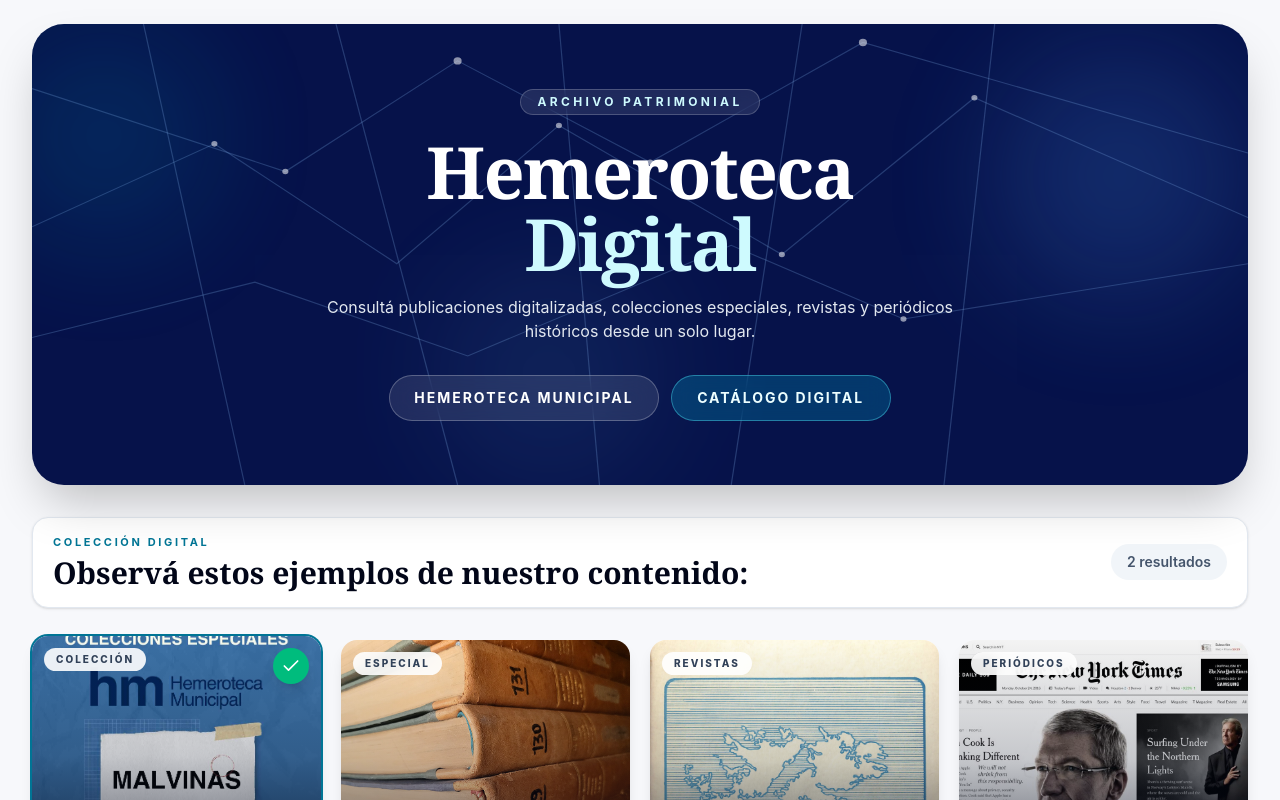
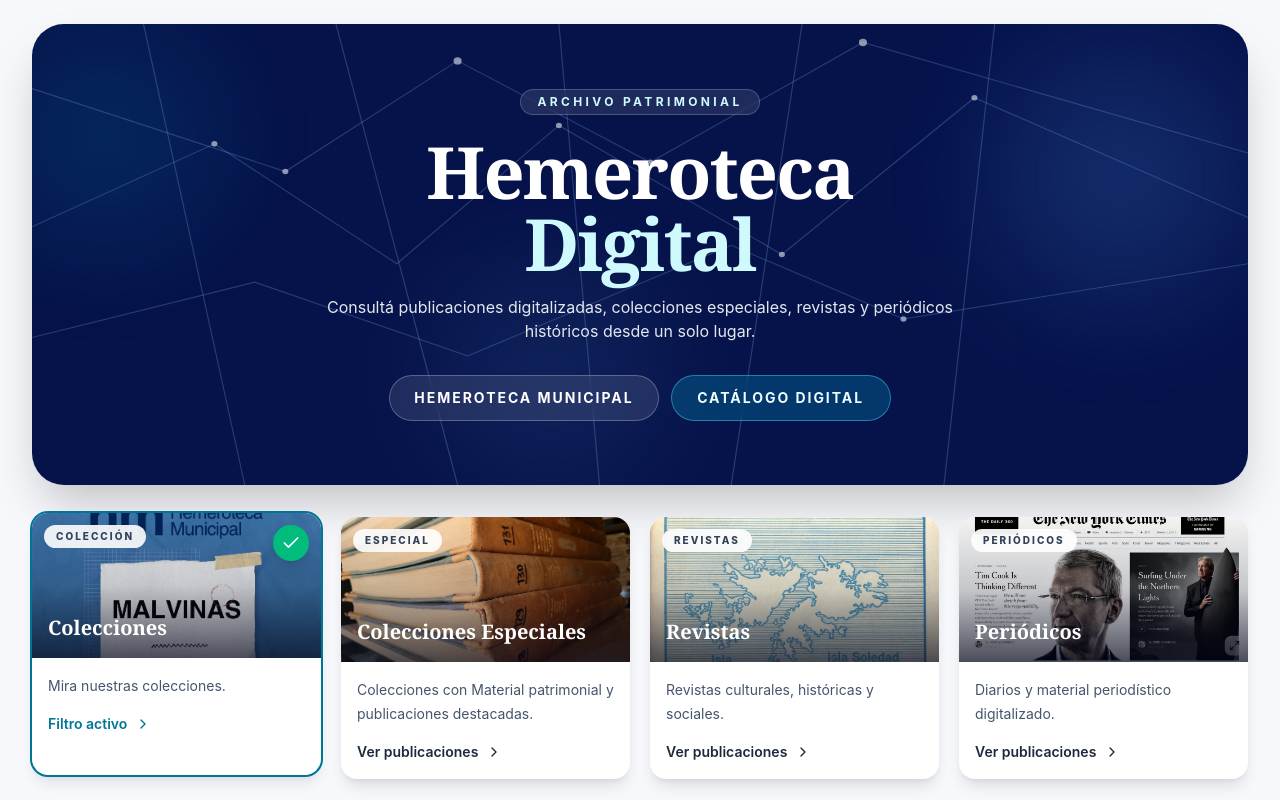
Before and after one commit to sfvc/hemeroteca-front, a React (Vite) app: page /hemeroteca-digital in a window 1280 px wide. Shown: the top 800 px of the page. Built offline with nearby package versions, Linux system fonts and the light colour scheme.

Commit message:
Catalogo municipal con solo filtros anashei

```diff
--- a/src/components/extras/EditorialNavbar.tsx
+++ b/src/components/extras/EditorialNavbar.tsx
@@ -210,7 +210,7 @@ export default function EditorialHero() {
 
       {/* CONTENIDO */}
       <div className="w-full px-4 pt-6 sm:px-6 lg:px-8">
-        <div className="border-b border-slate-300 pb-6">
+        <div className="border-b border-slate-200 pb-6">
           <div className="text-center">
             {loading ? (
               <div className="flex flex-col items-center gap-4 animate-pulse">
--- a/src/pages/HemerotecaDigital/HemerotecaDigital.tsx
+++ b/src/pages/HemerotecaDigital/HemerotecaDigital.tsx
@@ -131,14 +131,14 @@ const filtros: FiltroCard[] = [
   {
     id: "colecciones",
     titulo: "Colecciones",
-    descripcion: "Explorá todas las publicaciones digitales disponibles.",
+    descripcion: "Mira nuestras colecciones.",
     imagen: "/ColeccionesMalvinas.jpg",
     badge: "Colección",
   },
   {
     id: "especiales",
     titulo: "Colecciones Especiales",
-    descripcion: "Material patrimonial y publicaciones destacadas.",
+    descripcion: "Colecciones con Material patrimonial y publicaciones destacadas.",
     imagen: "/ColeccionesEsp.jpg",
     badge: "Especial",
   },
@@ -248,11 +248,9 @@ function HeroHemerotecaDigital({
             Hemeroteca Municipal
           </button>
 
-          {/* BOTON A HEMEROTECA DIGITAL QUE YA MURIO */}
-
           <button
             onClick={() => navigate("/catalogo-digital")}
-            className="cursor-pointer inline-flex min-w-55 items-center justify-center rounded-full border border-cyan-300/40 bg-cyan-400/20 px-6 py-3 text-sm font-bold uppercase tracking-[0.14em] text-cyan-50 backdrop-blur-md transition hover:bg-cyan-300 hover:text-slate-950"
+            className="cursor-pointer inline-flex min-w-55 items-center justify-center rounded-full border border-cyan-300/40 bg-cyan-400/20 px-6 py-3 text-sm font-bold uppercase tracking-[0.14em] text-cyan-50 backdrop-blur-md transition hover:bg-cyan-500 hover:text-slate-950"
           >
             Catálogo Digital
           </button>
@@ -284,7 +282,7 @@ function FiltroPrincipalCard({
           : "hover:-translate-y-1 hover:shadow-xl"
       }`}
     >
-      <div className="relative aspect-6/5 overflow-hidden">
+      <div className="relative aspect-6/3 overflow-hidden">
         <img
           src={item.imagen}
           alt={item.titulo}
@@ -388,21 +386,6 @@ export default function HemerotecaDigital() {
       <div className="mx-auto max-w-7xl px-4 py-6 md:px-6 lg:px-8">
         <HeroHemerotecaDigital navigate={navigate} />
 
-        <div className="mt-8 flex flex-wrap items-center justify-between gap-4 rounded-2xl border border-slate-200 bg-white px-5 py-4 shadow-sm">
-          <div>
-            <p className="text-[11px] font-bold uppercase tracking-[0.24em] text-cyan-700">
-              Colección digital
-            </p>
-            <h2 className="mt-1 font-serif text-2xl font-black text-slate-950 md:text-3xl">
-              Observá estos ejemplos de nuestro contenido:
-            </h2>
-          </div>
-          <div className="rounded-full bg-slate-100 px-4 py-2 text-sm font-semibold text-slate-600">
-            {itemsFiltrados.length} resultado
-            {itemsFiltrados.length === 1 ? "" : "s"}
-          </div>
-        </div>
-
         {/* Tarjetas de filtro */}
         <div className="mt-8 grid grid-cols-1 gap-5 sm:grid-cols-2 xl:grid-cols-4">
           {filtros.map((filtro) => (
--- a/src/pages/HemerotecaMunicipal/CatalogoMunicipal.tsx
+++ b/src/pages/HemerotecaMunicipal/CatalogoMunicipal.tsx
@@ -113,7 +113,10 @@ function ResultadoMunicipalCard({ item }: { item: ItemCatalogo }) {
         <div className="p-5">
           <div className="flex flex-wrap items-center gap-2">
             <span className="rounded-full bg-emerald-100 px-3 py-1 text-xs font-bold uppercase tracking-[0.15em] text-emerald-700">
-              Disponible
+              DISPONIBLE
+            </span>
+            <span className="rounded-full bg-cyan-100 px-3 py-1 text-xs font-bold uppercase tracking-[0.15em] text-cyan-700">
+              En digital
             </span>
           </div>
 
@@ -147,6 +150,12 @@ function ResultadoMunicipalCard({ item }: { item: ItemCatalogo }) {
             {item.numeroEdicion && <span>Edición N° {item.numeroEdicion}</span>}
             {item.tipoReal && <span>{item.tipoReal}</span>}
           </div>
+           <button
+            // onClick={() => navigate("/catalogo-digital")}
+            className="cursor-pointer inline-flex min-w-12 items-center justify-center rounded-full border border-cyan-300/40 bg-cyan-600 px-6 py-3 text-sm font-bold uppercase tracking-[0.14em] text-cyan-50 backdrop-blur-md transition hover:bg-cyan-700 hover:text-white mt-5"
+          >
+            Ver Digital
+          </button>
         </div>
       </div>
     </article>
@@ -304,16 +313,14 @@ export default function Catalogo() {
       <EditorialHero />
 
       <div className="mt-10">
-        <div className="border-t border-slate-300 pt-6" />
-
-        <h2 className="mt-2 mb-6 font-serif text-3xl font-black text-slate-900">
-          Buscar publicaciones
+        <h2 className="mt-2 mb-6 font-serif text-3xl font-black text-slate-700 justify-center flex">
+          BUSCAR CONTENIDO:
         </h2>
 
-        <div className="mb-4 grid grid-cols-1 gap-4 md:grid-cols-3">
+        <div className="mb-4 flex flex-wrap items-end gap-4 justify-center">
           <div>
-            <label className="mb-2 block text-[13px] font-bold uppercase text-cyan-700">
-              Buscar por título
+            <label className="mb-2 block text-[13px] font-bold uppercase text-cyan-700 italic">
+              Título
             </label>
 
             <input
@@ -321,13 +328,13 @@ export default function Catalogo() {
               placeholder="Título..."
               value={busquedaTitulo}
               onChange={(e) => setBusquedaTitulo(e.target.value)}
-              className="h-12 w-full border-2 border-slate-300 bg-white px-4 font-semibold text-slate-800 outline-none transition-all duration-200 placeholder:text-slate-400 focus:border-cyan-700 focus:ring-2 focus:ring-cyan-700/10"
+              className="h-12 w-full rounded-2xl border-2 border-cyan-700 bg-white px-4 font-semibold text-slate-800 outline-none transition-all duration-200 placeholder:text-slate-400 focus:border-cyan-700 focus:ring-2 focus:ring-cyan-700/10"
             />
           </div>
 
           <div>
-            <label className="mb-2 block text-[13px] font-bold uppercase text-cyan-700">
-              Buscar por descripción
+            <label className="mb-2 block text-[13px] font-bold uppercase text-cyan-700 italic">
+              Descripción
             </label>
 
             <input
@@ -335,13 +342,13 @@ export default function Catalogo() {
               placeholder="Descripción..."
               value={busquedaDescripcion}
               onChange={(e) => setBusquedaDescripcion(e.target.value)}
-              className="h-12 w-full border-2 border-slate-300 bg-white px-4 font-semibold text-slate-800 outline-none transition-all duration-200 placeholder:text-slate-400 focus:border-cyan-700 focus:ring-2 focus:ring-cyan-700/10"
+              className="h-12 w-full rounded-2xl border-2 border-cyan-700 bg-white px-4 font-semibold text-slate-800 outline-none transition-all duration-200 placeholder:text-slate-400 focus:border-cyan-700 focus:ring-2 focus:ring-cyan-700/10"
             />
           </div>
 
           <div>
-            <label className="mb-2 block text-[13px] font-bold uppercase text-cyan-700">
-              Buscar por año
+            <label className="mb-2 block text-[13px] font-bold uppercase text-cyan-700 italic">
+              Año
             </label>
 
             <input
@@ -349,20 +356,27 @@ export default function Catalogo() {
               placeholder="Año..."
               value={busquedaAnio}
               onChange={(e) => setBusquedaAnio(e.target.value)}
-              className="h-12 w-full border-2 border-slate-300 bg-white px-4 font-semibold text-slate-800 outline-none transition-all duration-200 placeholder:text-slate-400 focus:border-cyan-700 focus:ring-2 focus:ring-cyan-700/10"
+              className="h-12 w-full rounded-2xl border-2 border-cyan-700 bg-white px-4 font-semibold text-slate-800 outline-none transition-all duration-200 placeholder:text-slate-400 focus:border-cyan-700 focus:ring-2 focus:ring-cyan-700/10"
             />
-          </div>
           </div>
 
           {hayBusqueda && (
-          <div className="mb-8 flex justify-end">
+            <div className="flex items-end justify-end">
               <button
                 type="button"
                 onClick={limpiarFiltros}
-              className="cursor-pointer bg-slate-100 px-4 py-2 text-sm font-bold text-slate-700 transition hover:bg-cyan-700 hover:text-white"
+                className="h-12 cursor-pointer rounded-2xl bg-slate-200 px-4 text-md font-bold text-slate-700 transition hover:bg-cyan-700 hover:text-white"
               >
                 Limpiar filtros
               </button>
+            </div>
+          )}
+        </div>
+        {(!hayBusqueda || (hayBusqueda && itemsFiltrados.length === 0)) && (
+          <div className="mt-10 rounded-xl border-2 border-dashed border-slate-300 py-20 text-center">
+            <p className="font-serif text-xl font-bold text-slate-500">
+              Filtra para ver resultados aquí
+            </p>
           </div>
         )}
       </div>
```
Lines whose indentation alone changed are shown as unchanged.
